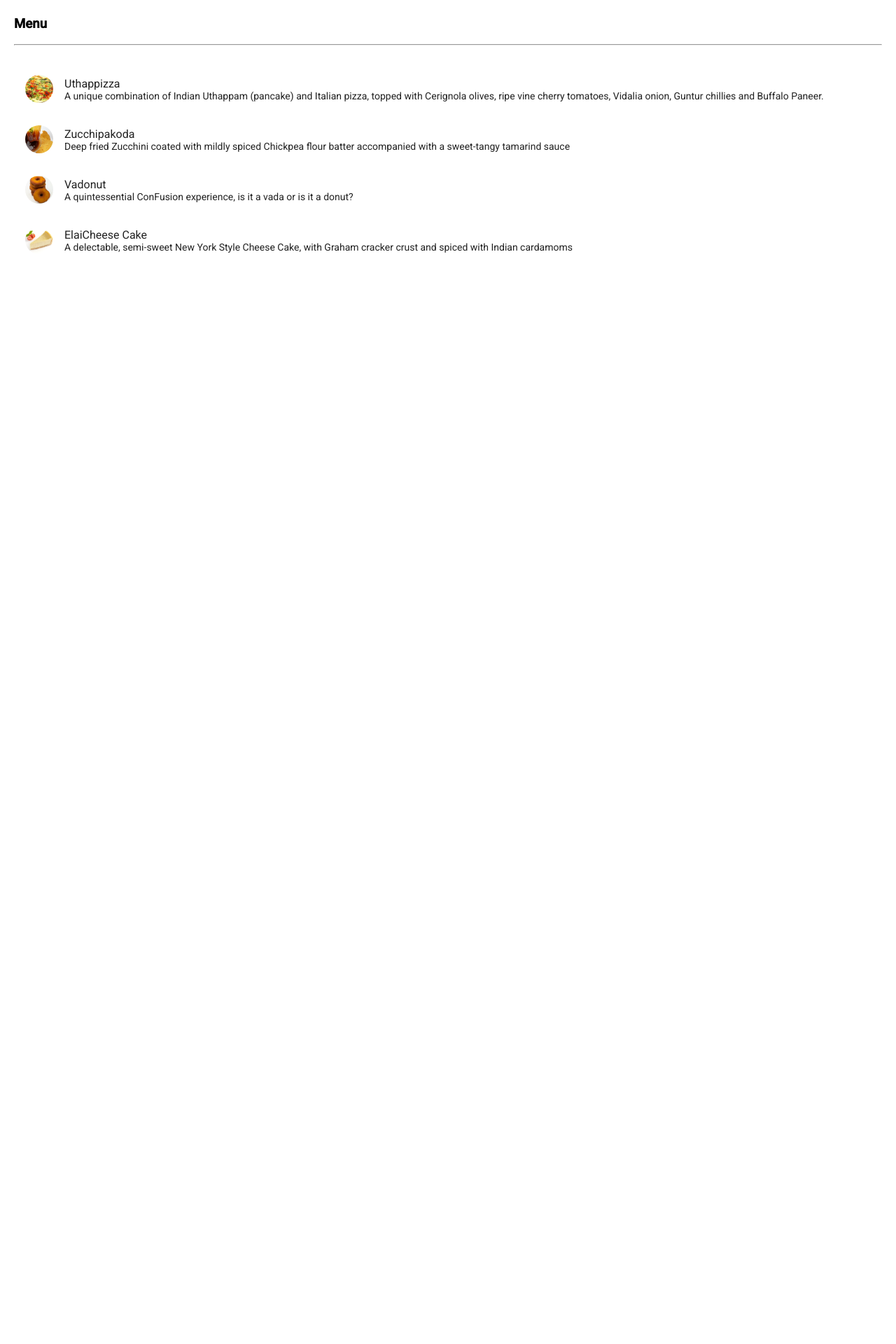
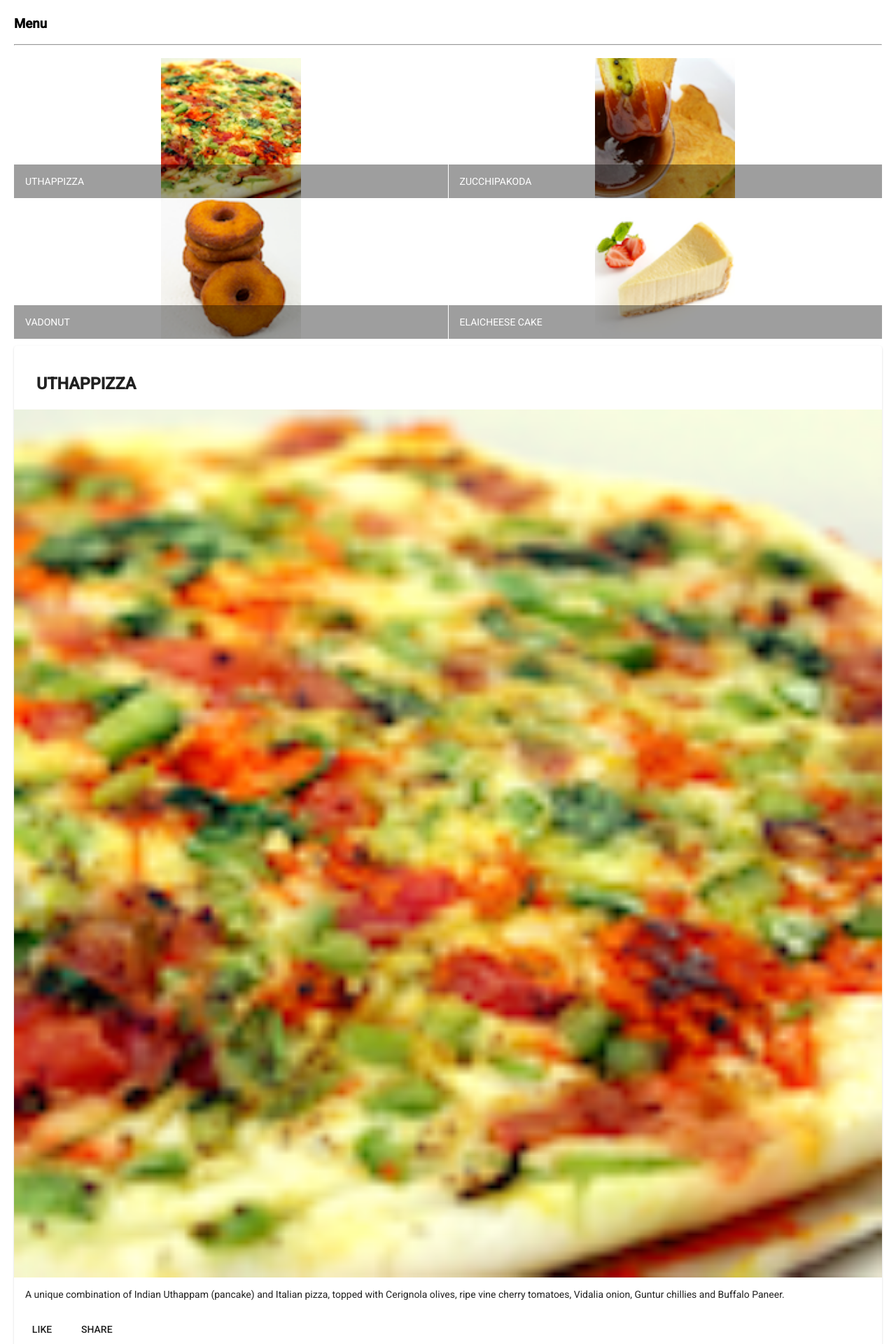
Before and after one commit to pszemkor/Restaurante, an Angular app: page / in a window 1280 px wide. Shown: the part 80-2000 px from the top of the page at 70% size. Before the commit the page ends 800 px from the top, so only its background shows below. Built offline with nearby package versions, Linux system fonts and the light colour scheme.

Commit message:
Display selected dish with use of mat card

```diff
--- a/src/app/menu/menu.component.html
+++ b/src/app/menu/menu.component.html
@@ -10,15 +10,30 @@
     </div>
 
     <div>
-    <mat-list fxFlex>
-        <mat-list-item *ngFor="let dish of dishes" >
-            <img matListAvatar src={{dish.image}} alt={{dish.name}}>
-            <h1 matLine>{{dish.name}}</h1>
-            <p matLine>
-                <span>{{dish.description}}</span>
-            </p>
-        </mat-list-item>
-    </mat-list>
+        <mat-grid-list cols="2" rowHeight="200px">
+            <mat-grid-tile *ngFor="let dish of dishes" >
+                <img height="200px" matListAvatar src={{dish.image}} alt={{dish.name}}>
+                <mat-grid-tile-footer>
+                    <h1 >{{dish.name | uppercase}}</h1>
+                </mat-grid-tile-footer>
+            </mat-grid-tile>
+        </mat-grid-list>
+    </div>
+
+    <div fxFlex *ngIf="selectedDish">
+        <mat-card>
+            <mat-card-header><mat-card-title>
+                <h3>{{selectedDish.name | uppercase}}</h3>
+            </mat-card-title></mat-card-header>
+            <img mat-card-image src={{selectedDish.image}} alt={{selectedDish.name}}>
+            <mat-card-content>
+                <p>{{selectedDish.description}}</p>
+            </mat-card-content>
+            <mat-card-actions>
+                <button mat-button>LIKE</button>
+                <button mat-button>SHARE</button>
+            </mat-card-actions>
+        </mat-card>
     </div>
 
 
--- a/src/app/menu/menu.component.ts
+++ b/src/app/menu/menu.component.ts
@@ -1,13 +1,7 @@
 import { Component, OnInit } from '@angular/core';
 import {Dish} from '../shared/dish';
 
-@Component({
-  selector: 'app-menu',
-  templateUrl: './menu.component.html',
-  styleUrls: ['./menu.component.scss']
-})
-export class MenuComponent implements OnInit {
-  dishes: Dish[] = [
+const DISHES: Dish[] = [
   {
     id: '0',
     name: 'Uthappizza',
@@ -50,6 +44,16 @@
     description: 'A delectable, semi-sweet New York Style Cheese Cake, with Graham cracker crust and spiced with Indian cardamoms'
   }
  ];
+
+
+@Component({
+  selector: 'app-menu',
+  templateUrl: './menu.component.html',
+  styleUrls: ['./menu.component.scss']
+})
+export class MenuComponent implements OnInit {
+  dishes = DISHES;
+  selectedDish: Dish = DISHES[0];
   constructor() { }
 
   ngOnInit(): void {
```
Also changed, not shown: src/app/app.module.ts (+9 -2 lines). Lines whose indentation alone changed are shown as unchanged.
